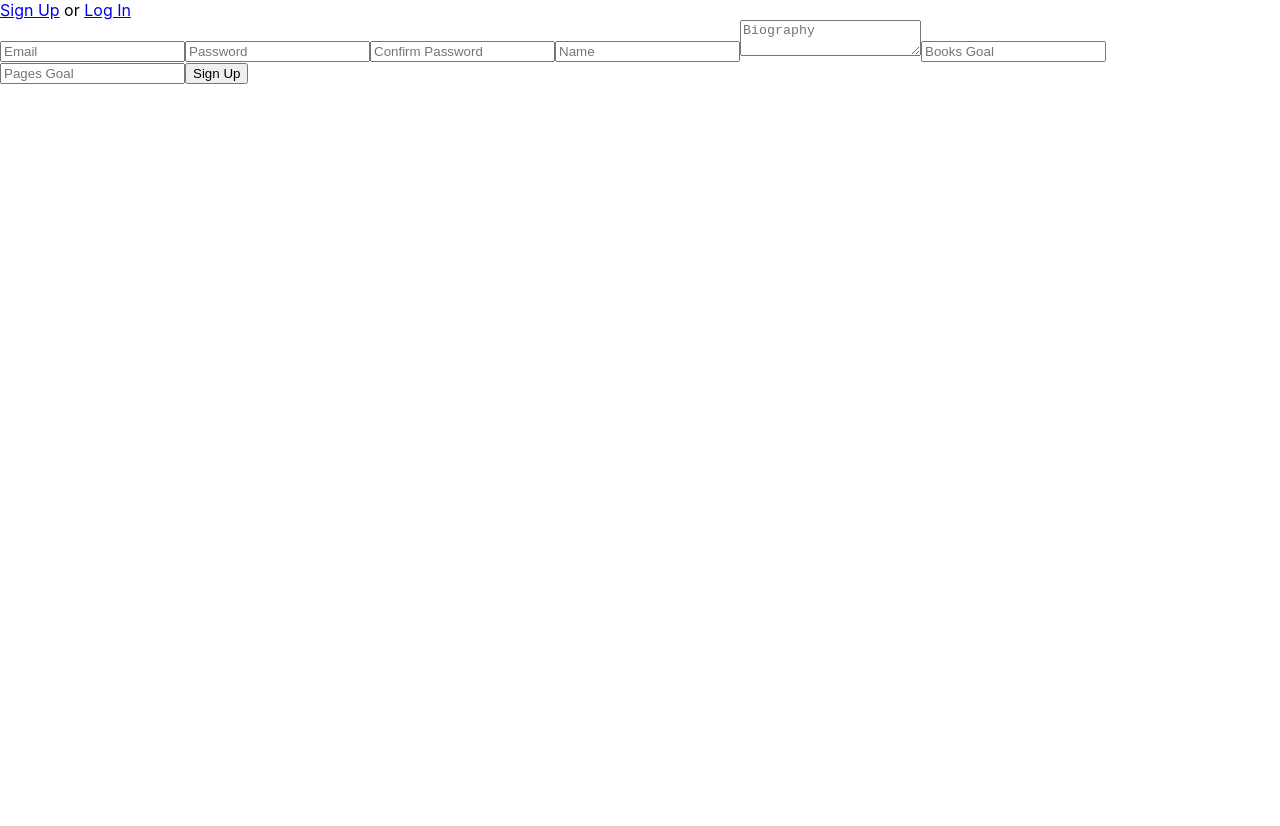
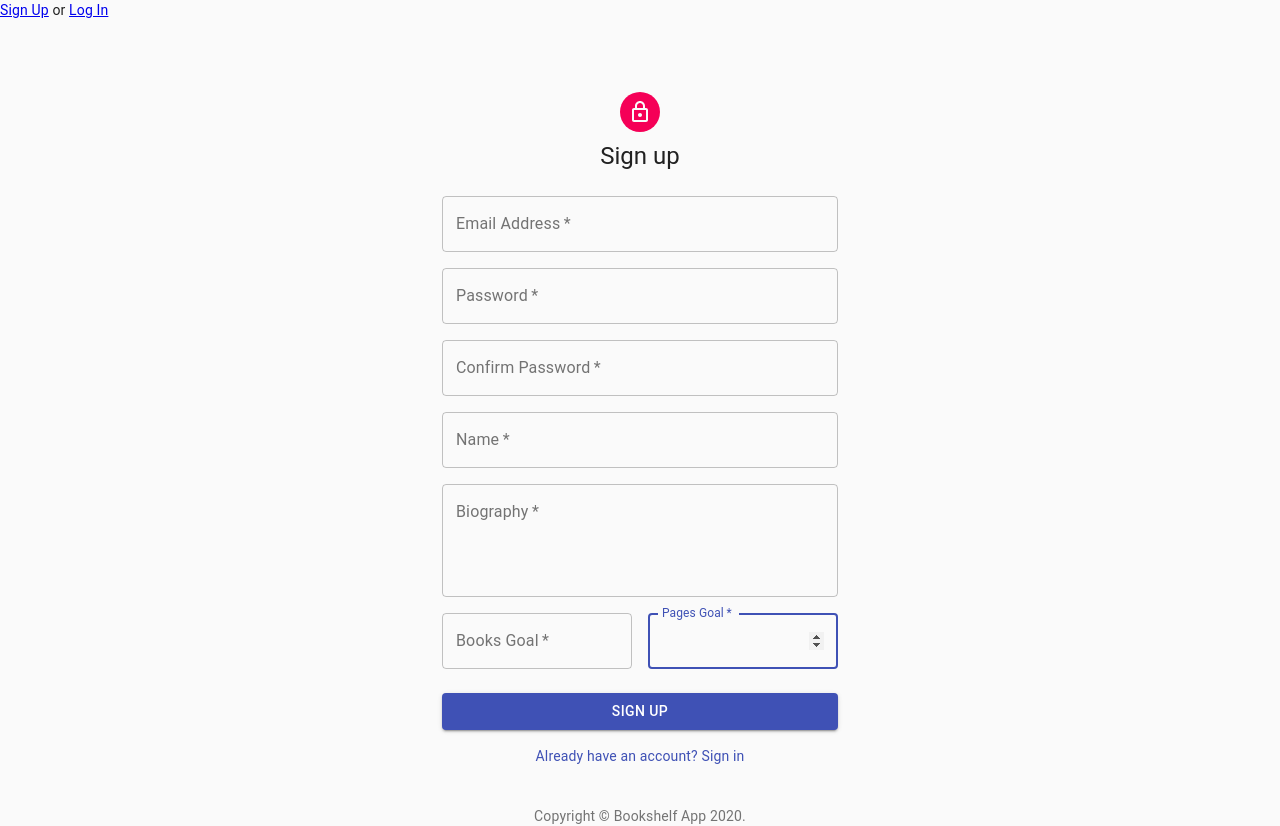
Before and after one commit to cillianwing/bookshelf-creator-client, a React (Create React App) app: page /signup in a window 1280 px wide. Before the commit the page ends 800 px from the top, so only its background shows below. Built offline with nearby package versions, Linux system fonts and the light colour scheme.

Commit message:
Added form styling to Login and SignUp containers using material-ui components. Confirmed user can successfully login and signup.

```diff
--- a/package.json
+++ b/package.json
@@ -4,6 +4,7 @@
   "private": true,
   "dependencies": {
     "@material-ui/core": "^4.9.2",
+    "@material-ui/icons": "^4.9.1",
     "@testing-library/jest-dom": "^4.2.4",
     "@testing-library/react": "^9.4.0",
     "@testing-library/user-event": "^7.2.1",
--- a/src/containers/Login.js
+++ b/src/containers/Login.js
@@ -2,8 +2,55 @@
 import { connect } from 'react-redux';
 import { updateLoginForm } from '../actions/loginForm';
 import { login } from '../actions/currentUser';
+import Avatar from '@material-ui/core/Avatar';
+import Button from '@material-ui/core/Button';
+import CssBaseline from '@material-ui/core/CssBaseline';
+import TextField from '@material-ui/core/TextField';
+import FormControlLabel from '@material-ui/core/FormControlLabel';
+import Checkbox from '@material-ui/core/Checkbox';
+import Link from '@material-ui/core/Link';
+import Grid from '@material-ui/core/Grid';
+import Box from '@material-ui/core/Box';
+import LockOutlinedIcon from '@material-ui/icons/LockOutlined';
+import Typography from '@material-ui/core/Typography';
+import { makeStyles } from '@material-ui/core/styles';
+import Container from '@material-ui/core/Container';
+
+function Copyright() {
+  return (
+    <Typography variant="body2" color="textSecondary" align="center">
+      {'Copyright © '}
+      <Link color="inherit" href="https://material-ui.com/">
+        Bookshelf App
+      </Link>{' '}
+      {new Date().getFullYear()}
+      {'.'}
+    </Typography>
+  );
+}
+
+const useStyles = makeStyles(theme => ({
+  paper: {
+    marginTop: theme.spacing(8),
+    display: 'flex',
+    flexDirection: 'column',
+    alignItems: 'center',
+  },
+  avatar: {
+    margin: theme.spacing(1),
+    backgroundColor: theme.palette.secondary.main,
+  },
+  form: {
+    width: '100%', // Fix IE 11 issue.
+    marginTop: theme.spacing(1),
+  },
+  submit: {
+    margin: theme.spacing(3, 0, 2),
+  },
+}));
 
 const Login = ({ loginFormData, updateLoginForm, login }) => {
+	const classes = useStyles();
 
 	const handleInputChange = (event) => {
 		const { name, value } = event.target
@@ -20,11 +67,76 @@
 	}
 
 	return (
-		<form onSubmit={handleSubmit}>
-			<input type="text" placeholder="Email" name="email" value={loginFormData.email} onChange={handleInputChange} />
-			<input type="password" placeholder="Password" name="password" value={loginFormData.password} onChange={handleInputChange} />
-			<input type="submit" value="Log In" />
-		</form>
+		// <form onSubmit={handleSubmit}>
+		// 	<input type="text" placeholder="Email" name="email" value={loginFormData.email} onChange={handleInputChange} />
+		// 	<input type="password" placeholder="Password" name="password" value={loginFormData.password} onChange={handleInputChange} />
+		// 	<input type="submit" value="Log In" />
+		// </form>
+    <Container component="main" maxWidth="xs">
+      <CssBaseline />
+      <div className={classes.paper}>
+        <Avatar className={classes.avatar}>
+          <LockOutlinedIcon />
+        </Avatar>
+        <Typography component="h1" variant="h5">
+          Sign in
+        </Typography>
+        <form className={classes.form} onSubmit={handleSubmit} noValidate>
+          <TextField
+            variant="outlined"
+            margin="normal"
+            required
+            fullWidth
+            id="email"
+            label="Email Address"
+            name="email"
+            autoComplete="email"
+            autoFocus
+						onChange={handleInputChange}
+          />
+          <TextField
+            variant="outlined"
+            margin="normal"
+            required
+            fullWidth
+            name="password"
+            label="Password"
+            type="password"
+            id="password"
+            autoComplete="current-password"
+						onChange={handleInputChange}
+          />
+          {/* <FormControlLabel
+            control={<Checkbox value="remember" color="primary" />}
+            label="Remember me"
+          /> */}
+          <Button
+            type="submit"
+            fullWidth
+            variant="contained"
+            color="primary"
+            className={classes.submit}
+          >
+            Sign In
+          </Button>
+          <Grid container>
+            {/* <Grid item xs>
+              <Link href="#" variant="body2">
+                Forgot password?
+              </Link>
+            </Grid> */}
+            <Grid item>
+              <Link href="/signup" variant="body2">
+                {"Don't have an account? Sign Up"}
+              </Link>
+            </Grid>
+          </Grid>
+        </form>
+      </div>
+      <Box mt={8}>
+        <Copyright />
+      </Box>
+		</Container>
 	)
 
 }
--- a/src/containers/SignUp.js
+++ b/src/containers/SignUp.js
@@ -2,8 +2,56 @@
 import { connect } from 'react-redux';
 import { updateSignUpForm } from '../actions/signUpForm';
 import { signup } from '../actions/currentUser';
+import Avatar from '@material-ui/core/Avatar';
+import Button from '@material-ui/core/Button';
+import CssBaseline from '@material-ui/core/CssBaseline';
+import TextField from '@material-ui/core/TextField';
+import FormControlLabel from '@material-ui/core/FormControlLabel';
+import Checkbox from '@material-ui/core/Checkbox';
+import Link from '@material-ui/core/Link';
+import Grid from '@material-ui/core/Grid';
+import Box from '@material-ui/core/Box';
+import LockOutlinedIcon from '@material-ui/icons/LockOutlined';
+import Typography from '@material-ui/core/Typography';
+import { makeStyles } from '@material-ui/core/styles';
+import Container from '@material-ui/core/Container';
+
+function Copyright() {
+  return (
+    <Typography variant="body2" color="textSecondary" align="center">
+      {'Copyright © '}
+      <Link color="inherit" href="https://material-ui.com/">
+        Bookshelf App
+      </Link>{' '}
+      {new Date().getFullYear()}
+      {'.'}
+    </Typography>
+  );
+}
+
+const useStyles = makeStyles(theme => ({
+  paper: {
+    marginTop: theme.spacing(8),
+    display: 'flex',
+    flexDirection: 'column',
+    alignItems: 'center',
+  },
+  avatar: {
+    margin: theme.spacing(1),
+    backgroundColor: theme.palette.secondary.main,
+  },
+  form: {
+    width: '100%', // Fix IE 11 issue.
+    marginTop: theme.spacing(3),
+  },
+  submit: {
+    margin: theme.spacing(3, 0, 2),
+  },
+}));
+
 
 const SignUp = ({signUpFormData, updateSignUpForm, signup}) => {
+	const classes = useStyles();
 
 	const handleInputChange = (event) => {
 		const { name, value } = event.target
@@ -20,16 +68,148 @@
 	}
 
 	return (
-		<form onSubmit={handleSubmit}>
-			<input type="text" placeholder="Email" name="email" value={signUpFormData.email} onChange={handleInputChange} />
-			<input type="password" placeholder="Password" name="password" value={signUpFormData.password} onChange={handleInputChange} />
-			<input type="password" placeholder="Confirm Password" name="password_confirmation" value={signUpFormData.password_confirmation} onChange={handleInputChange} />
-			<input type="text" placeholder="Name" name="name" value={signUpFormData.name} onChange={handleInputChange} />
-			<textarea placeholder="Biography" name="biography" value={signUpFormData.biography} onChange={handleInputChange} />
-			<input type="number" placeholder="Books Goal" name="books_goal" value={signUpFormData.books_goal} onChange={handleInputChange} />
-			<input type="number" placeholder="Pages Goal" name="pages_goal" value={signUpFormData.pages_goal} onChange={handleInputChange} />
-			<input type="submit" value="Sign Up" />
-		</form>
+		// <form onSubmit={handleSubmit}>
+		// 	<input type="text" placeholder="Email" name="email" value={signUpFormData.email} onChange={handleInputChange} />
+		// 	<input type="password" placeholder="Password" name="password" value={signUpFormData.password} onChange={handleInputChange} />
+		// 	<input type="password" placeholder="Confirm Password" name="password_confirmation" value={signUpFormData.password_confirmation} onChange={handleInputChange} />
+		// 	<input type="text" placeholder="Name" name="name" value={signUpFormData.name} onChange={handleInputChange} />
+		// 	<textarea placeholder="Biography" name="biography" value={signUpFormData.biography} onChange={handleInputChange} />
+		// 	<input type="number" placeholder="Books Goal" name="books_goal" value={signUpFormData.books_goal} onChange={handleInputChange} />
+		// 	<input type="number" placeholder="Pages Goal" name="pages_goal" value={signUpFormData.pages_goal} onChange={handleInputChange} />
+		// 	<input type="submit" value="Sign Up" />
+		// </form>
+		<Container component="main" maxWidth="xs">
+      <CssBaseline />
+      <div className={classes.paper}>
+        <Avatar className={classes.avatar}>
+          <LockOutlinedIcon />
+        </Avatar>
+        <Typography component="h1" variant="h5">
+          Sign up
+        </Typography>
+        <form className={classes.form} onSubmit={handleSubmit} noValidate>
+          <Grid container spacing={2}>
+            <Grid item xs={12}>
+              <TextField
+                variant="outlined"
+                required
+                fullWidth
+                id="email"
+                label="Email Address"
+                name="email"
+                autoComplete="email"
+								value={signUpFormData.email}
+								onChange={handleInputChange}
+              />
+            </Grid>
+            <Grid item xs={12}>
+              <TextField
+                variant="outlined"
+                required
+                fullWidth
+                name="password"
+                label="Password"
+                type="password"
+                id="password"
+                autoComplete="current-password"
+								value={signUpFormData.password}
+								onChange={handleInputChange}
+              />
+            </Grid>
+						<Grid item xs={12}>
+              <TextField
+                variant="outlined"
+                required
+                fullWidth
+                name="password_confirmation"
+                label="Confirm Password"
+                type="password"
+                id="password_confirmation"
+                autoComplete="current-password"
+								value={signUpFormData.password_confirmation}
+								onChange={handleInputChange}
+              />
+            </Grid>
+						<Grid item xs={12}>
+              <TextField
+                autoComplete="fname"
+                name="name"
+                variant="outlined"
+                required
+                fullWidth
+                id="name"
+                label="Name"
+                autoFocus
+								value={signUpFormData.name}
+								onChange={handleInputChange}
+              />
+            </Grid>
+						<Grid item xs={12}>
+              <TextField
+								rows="4"
+								multiline
+                name="biography"
+                variant="outlined"
+                required
+                fullWidth
+                id="biography"
+                label="Biography"
+                autoFocus
+								value={signUpFormData.biography}
+								onChange={handleInputChange}
+              />
+            </Grid>
+						<Grid item xs={12} md={6}>
+              <TextField
+                name="books_goal"
+                variant="outlined"
+                required
+                fullWidth
+                id="books_goal"
+                label="Books Goal"
+                autoFocus
+								type="number"
+								value={signUpFormData.books_goal}
+								onChange={handleInputChange}
+              />
+            </Grid>
+						<Grid item xs={12} md={6}>
+              <TextField
+                name="pages_goal"
+                variant="outlined"
+                required
+                fullWidth
+                id="pages_goal"
+                label="Pages Goal"
+                autoFocus
+								type="number"
+								value={signUpFormData.pages_goal}
+								onChange={handleInputChange}
+              />
+            </Grid>
+          </Grid>
+          <Button
+            type="submit"
+            fullWidth
+            variant="contained"
+            color="primary"
+            className={classes.submit}
+          >
+            Sign Up
+          </Button>
+          <Grid container justify="center">
+            <Grid item>
+              <Link href="/login" variant="body2">
+                Already have an account? Sign in
+              </Link>
+            </Grid>
+          </Grid>
+        </form>
+      </div>
+      <Box mt={5}>
+        <Copyright />
+      </Box>
+    </Container>
 	)
 
 }
```
Also changed, not shown: 1 other file (tests, documents, lock files or other folders).
